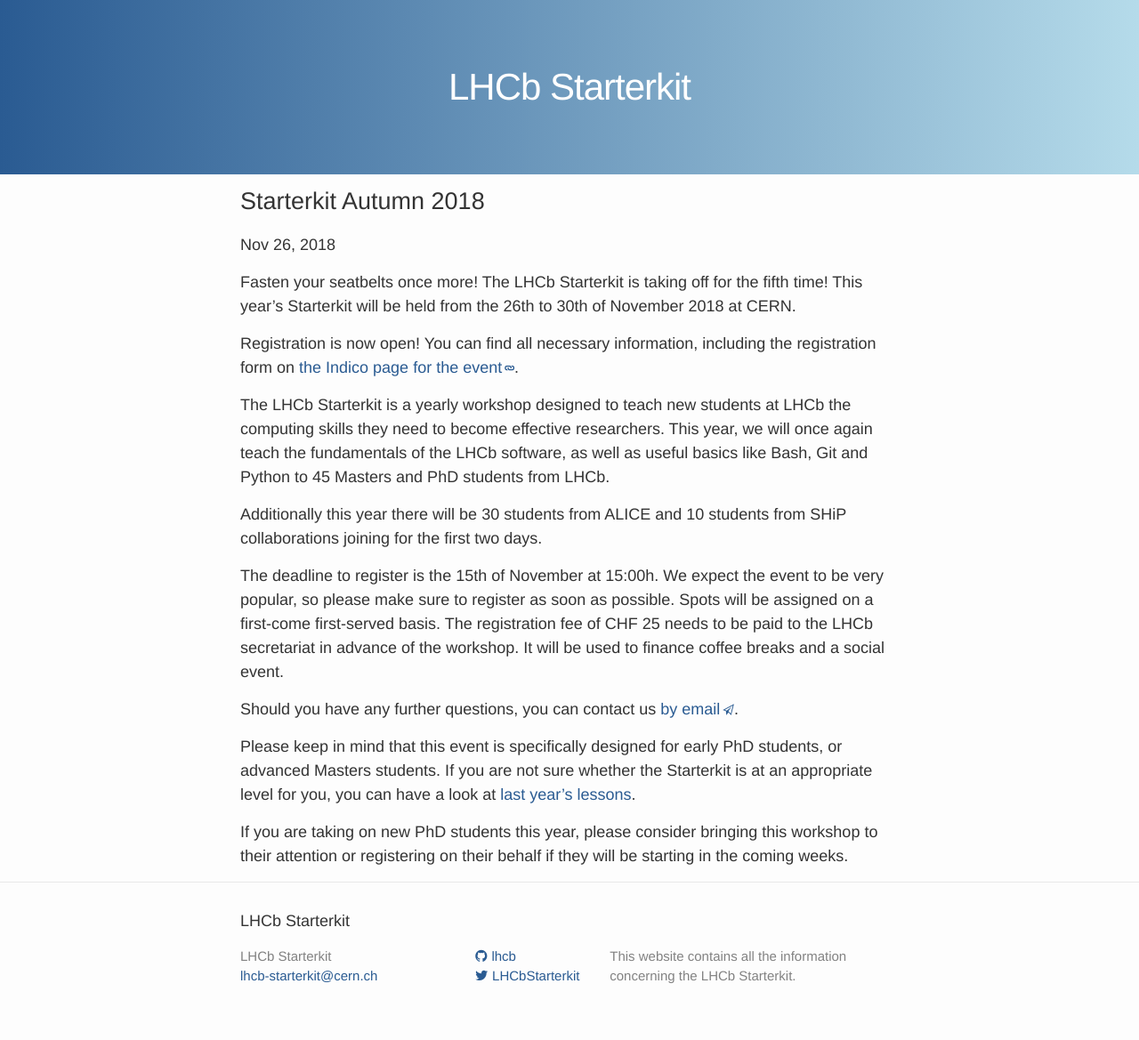
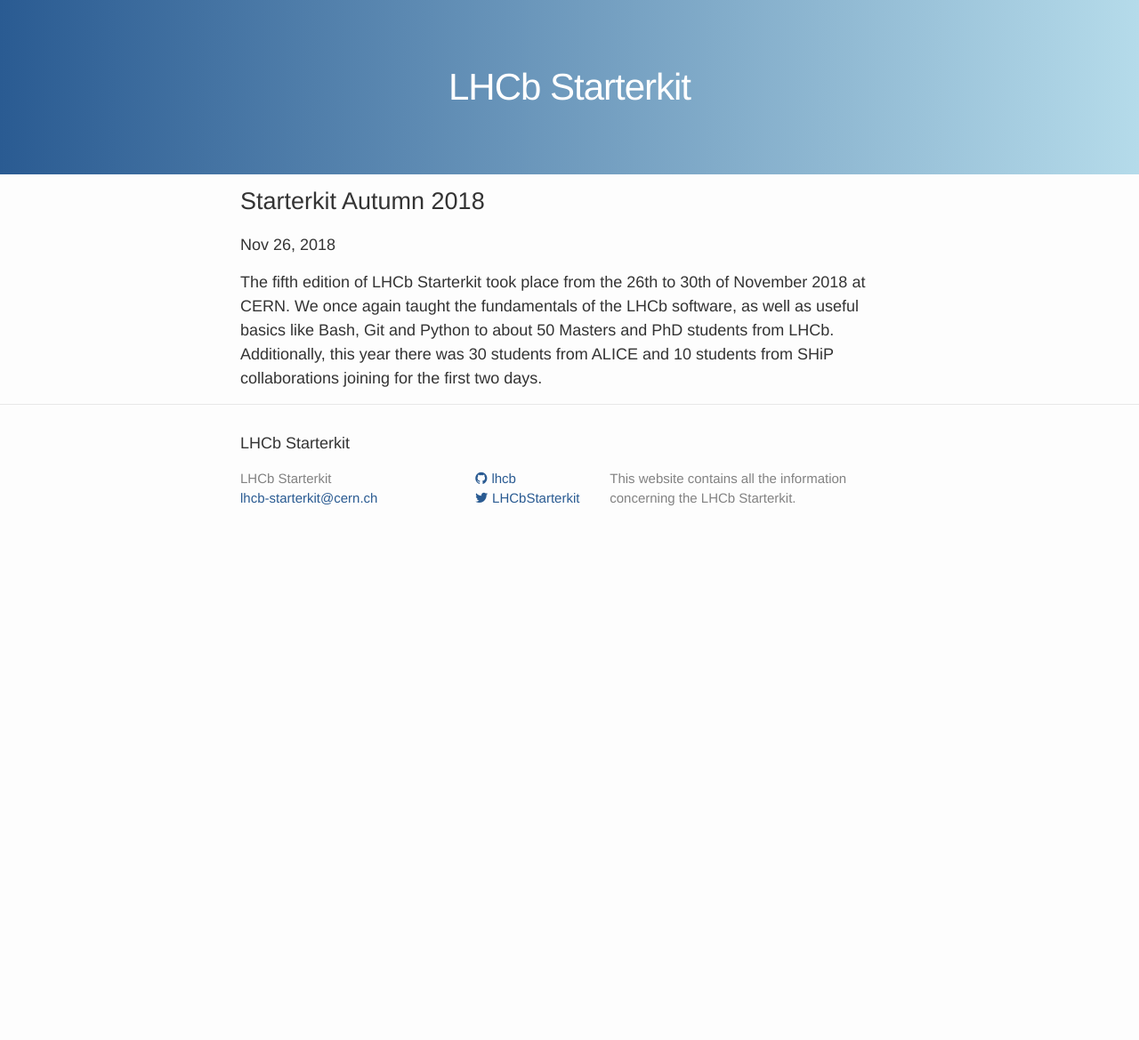
Before and after one commit to lhcb/starterkit, a Jekyll site: the page built from _posts/2018-11-26-starterkit-autumn-2018.md, in a window 1280 px wide. Shown: the whole page at 89% size. Built offline with Jekyll 4.4.1, drawn with Linux system fonts in a browser that asks for light colours; after the commit the page ends 900 px from its top, so only the background shows below that.

Commit message:
Move 2018 starterkit to archives
and some cleanup

```diff
--- a/_posts/2018-11-26-starterkit-autumn-2018.md
+++ b/_posts/2018-11-26-starterkit-autumn-2018.md
@@ -2,42 +2,16 @@
 layout: post
 title: Starterkit Autumn 2018
 date: 2018-11-26
-categories: starterkit
+categories: archive starterkit
 indico: https://indico.cern.ch/e/lhcb-starterkit-2018
 ---
 
 
-Fasten your seatbelts once more! The LHCb Starterkit is taking off for the
-fifth time!
-This year's Starterkit will be held from the 26th to 30th of November 2018 at CERN.
-
-Registration is now open! You can find all necessary information, including the
-registration form on [the Indico page for the event][indico].
-
-The LHCb Starterkit is a yearly workshop designed to teach new students at LHCb
-the computing skills they need to become effective researchers. This year, we
-will once again teach the fundamentals of the LHCb software, as well as useful
-basics like Bash, Git and Python to 45 Masters and PhD students from LHCb.
-
-Additionally this year there will be 30 students from ALICE and 10 students from SHiP collaborations joining for the
+The fifth edition of LHCb Starterkit took place from the 26th to 30th of November 2018 at CERN.
+We once again taught the fundamentals of the LHCb software, as well as useful
+basics like Bash, Git and Python to about 50 Masters and PhD students from LHCb.
+Additionally, this year there was 30 students from ALICE and 10 students from SHiP collaborations joining for the
 first two days.
-
-The deadline to register is the 15th of November at 15:00h. We expect the event to
-be very popular, so please make sure to register as soon as possible. Spots will
-be assigned on a first-come first-served basis. The registration fee of CHF 25
-needs to be paid to the LHCb secretariat in advance of the workshop. It will be
-used to finance coffee breaks and a social event.
-
-Should you have any further questions, you can contact us [by email][email].
-
-Please keep in mind that this event is specifically designed for early PhD
-students, or advanced Masters students. If you are not sure whether the
-Starterkit is at an appropriate level for you, you can have a look at
-[last year's lessons][first-ana-steps].
-
-If you are taking on new PhD students this year, please consider bringing this
-workshop to their attention or registering on their behalf if they will be
-starting in the coming weeks.
 
 
 [indico]: https://indico.cern.ch/e/lhcb-starterkit-2018
```
